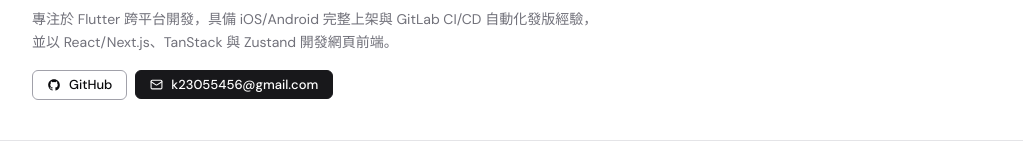
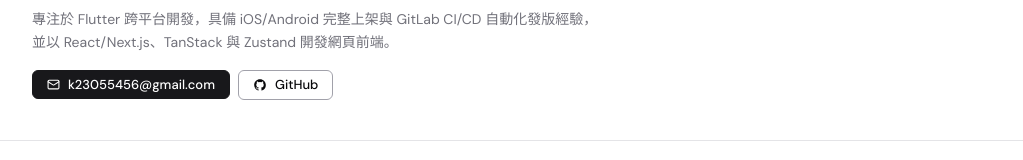
Before and after one commit to YJZeng1120/portfolio, a React (Vite) app: page / in a window 1280 px wide. Shown: the part 141-301 px from the top of the page, without its empty margins (128-1151 px from the left). Built offline with nearby package versions, Linux system fonts and the light colour scheme; a web font is replaced by a local one.

Commit message:
feat: update Hero component to adjust email link position

```diff
--- a/src/components/Hero.tsx
+++ b/src/components/Hero.tsx
@@ -45,6 +45,13 @@ export default function Hero() {
 
             <div className="fade-up fade-up-2 flex flex-col sm:flex-row items-start sm:items-center gap-2">
               <a
+                href={`mailto:${profile.email}`}
+                className="btn-primary"
+              >
+                <Mail size={13} />
+                {profile.email}
+              </a>
+              <a
                 href="https://github.com/YJZeng1120"
                 target="_blank"
                 rel="noopener noreferrer"
@@ -54,13 +61,6 @@ export default function Hero() {
                 <GitHubSvg size={14} />
                 GitHub
               </a>
-              <a
-                href={`mailto:${profile.email}`}
-                className="btn-primary"
-              >
-                <Mail size={13} />
-                {profile.email}
-              </a>
             </div>
           </div>
         </div>
```
